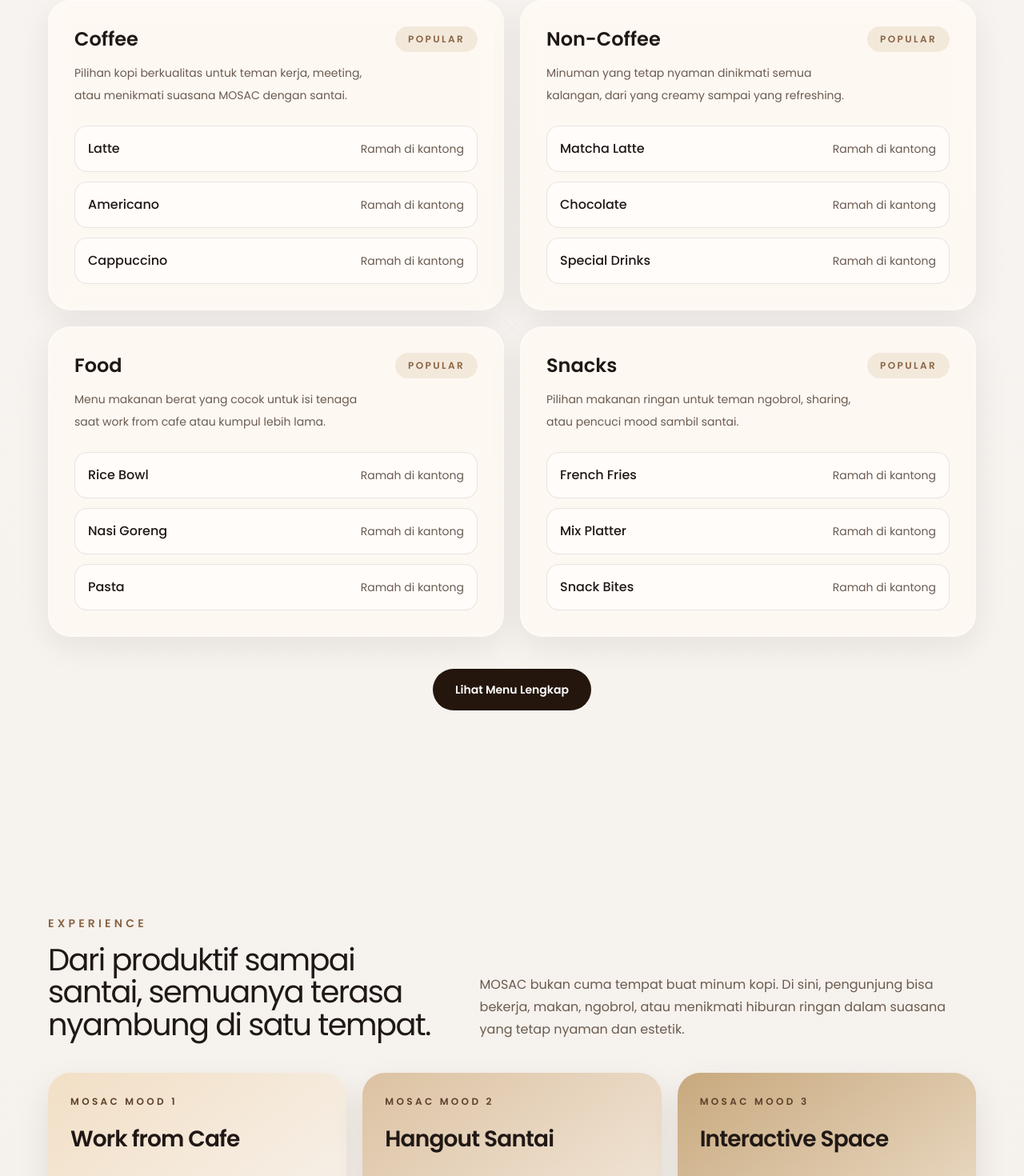
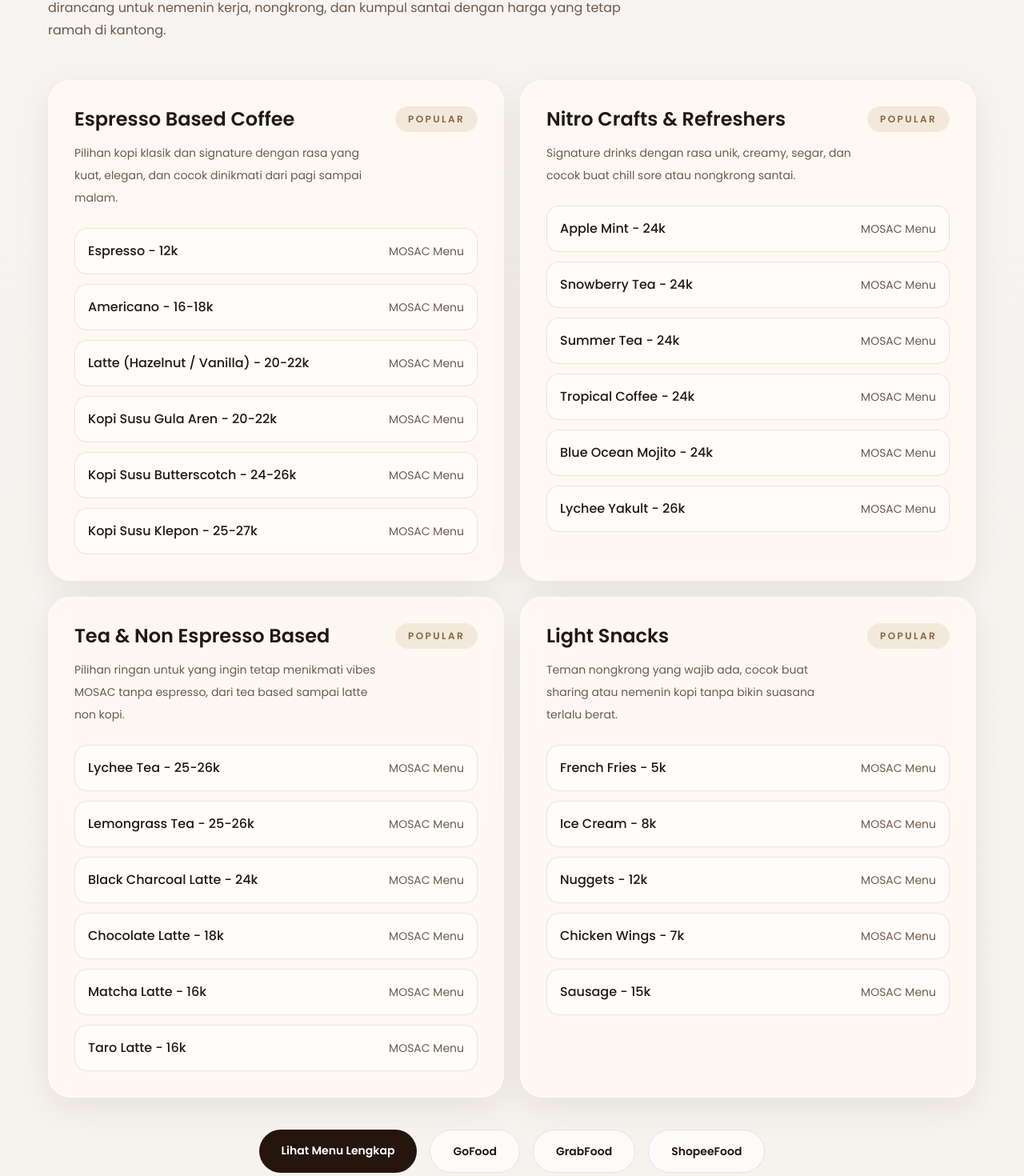
Before and after one commit to Hawariii/mosac-space-and-coffee, a Next.js app: page / in a window 1280 px wide. Shown: the part 4800-6270 px from the top of the page at 80% size. Built offline with nearby package versions, Linux system fonts and the light colour scheme.

Commit message:
mengubah lokasi, kontak asli brand nya

```diff
--- a/components/CTA.tsx
+++ b/components/CTA.tsx
@@ -22,7 +22,7 @@
 
               <div className="mt-8 flex flex-col gap-4 sm:flex-row">
                 <a
-                  href="https://wa.me/6281234567890?text=Halo%20MOSAC%2C%20saya%20ingin%20berkunjung."
+                  href="https://wa.me/6285173383437?text=Halo%20MOSAC%2C%20saya%20ingin%20berkunjung."
                   target="_blank"
                   rel="noreferrer"
                   className="w-full rounded-full bg-primary px-6 py-4 text-center text-sm font-semibold text-[#24160d] transition hover:bg-[#d5b894] sm:w-auto"
--- a/components/Footer.tsx
+++ b/components/Footer.tsx
@@ -52,15 +52,26 @@
             Informasi
           </h2>
           <div className="mt-4 grid gap-4 text-sm text-[#5f4a3a]">
-            <p>Kawasan Mayor Oking, Citeureup, Bogor, dekat pintu Tol Citeureup.</p>
+            <p>
+              Jl. Raya Mayor Oking Jaya Atmaja samping pintu tol, Karang Asem
+              Bar., Kec. Citeureup, Kabupaten Bogor, Jawa Barat 16811
+            </p>
             <p>Setiap hari, 10:00 - 22:00 WIB</p>
             <a
-              href="https://wa.me/6281234567890?text=Halo%20MOSAC%2C%20saya%20ingin%20bertanya."
+              href="https://wa.me/6285173383437?text=Halo%20MOSAC%2C%20saya%20ingin%20bertanya."
               target="_blank"
               rel="noreferrer"
               className="font-medium text-[#2b1d13] transition hover:text-primary-deep"
             >
-              WhatsApp
+              WhatsApp: +62 851-7338-3437
+            </a>
+            <a
+              href="https://www.instagram.com/mosac.id/"
+              target="_blank"
+              rel="noreferrer"
+              className="font-medium text-[#2b1d13] transition hover:text-primary-deep"
+            >
+              Instagram: @mosac.id
             </a>
           </div>
         </div>
--- a/components/Location.tsx
+++ b/components/Location.tsx
@@ -22,8 +22,23 @@
             <div>
               <h3 className="text-lg font-semibold">Alamat</h3>
               <p className="mt-2 text-sm leading-7 text-muted">
-                Kawasan Mayor Oking, Citeureup, Bogor, dekat pintu Tol Citeureup.
+                Jl. Raya Mayor Oking Jaya Atmaja samping pintu tol, Karang Asem
+                Bar., Kec. Citeureup, Kabupaten Bogor, Jawa Barat 16811
               </p>
+            </div>
+            <div>
+              <h3 className="text-lg font-semibold">Kontak</h3>
+              <div className="mt-2 grid gap-2 text-sm text-muted">
+                <p>Reservasi / WhatsApp: +62 851-7338-3437</p>
+                <a
+                  href="https://www.instagram.com/mosac.id/"
+                  target="_blank"
+                  rel="noreferrer"
+                  className="font-medium text-primary-deep transition hover:text-[#24160d]"
+                >
+                  Instagram: @mosac.id
+                </a>
+              </div>
             </div>
             <div>
               <h3 className="text-lg font-semibold">Jam Operasional</h3>
@@ -49,7 +64,7 @@
               Buka di Google Maps
             </a>
             <a
-              href="https://wa.me/6281234567890?text=Halo%20MOSAC%2C%20saya%20mau%20tanya%20ketersediaan%20tempat."
+              href="https://wa.me/6285173383437?text=Halo%20MOSAC%2C%20saya%20mau%20tanya%20ketersediaan%20tempat."
               target="_blank"
               rel="noreferrer"
               className="w-full rounded-full border border-primary/40 bg-primary/10 px-6 py-4 text-center text-sm font-semibold text-primary-deep transition hover:bg-primary/15 sm:w-auto"
--- a/components/Menu.tsx
+++ b/components/Menu.tsx
@@ -1,23 +1,54 @@
 const categories = [
   {
-    title: "Coffee",
-    description: "Pilihan kopi berkualitas untuk teman kerja, meeting, atau menikmati suasana MOSAC dengan santai.",
-    items: ["Latte", "Americano", "Cappuccino"],
+    title: "Espresso Based Coffee",
+    description:
+      "Pilihan kopi klasik dan signature dengan rasa yang kuat, elegan, dan cocok dinikmati dari pagi sampai malam.",
+    items: [
+      "Espresso - 12k",
+      "Americano - 16-18k",
+      "Latte (Hazelnut / Vanilla) - 20-22k",
+      "Kopi Susu Gula Aren - 20-22k",
+      "Kopi Susu Butterscotch - 24-26k",
+      "Kopi Susu Klepon - 25-27k",
+    ],
   },
   {
-    title: "Non-Coffee",
-    description: "Minuman yang tetap nyaman dinikmati semua kalangan, dari yang creamy sampai yang refreshing.",
-    items: ["Matcha Latte", "Chocolate", "Special Drinks"],
+    title: "Nitro Crafts & Refreshers",
+    description:
+      "Signature drinks dengan rasa unik, creamy, segar, dan cocok buat chill sore atau nongkrong santai.",
+    items: [
+      "Apple Mint - 24k",
+      "Snowberry Tea - 24k",
+      "Summer Tea - 24k",
+      "Tropical Coffee - 24k",
+      "Blue Ocean Mojito - 24k",
+      "Lychee Yakult - 26k",
+    ],
   },
   {
-    title: "Food",
-    description: "Menu makanan berat yang cocok untuk isi tenaga saat work from cafe atau kumpul lebih lama.",
-    items: ["Rice Bowl", "Nasi Goreng", "Pasta"],
+    title: "Tea & Non Espresso Based",
+    description:
+      "Pilihan ringan untuk yang ingin tetap menikmati vibes MOSAC tanpa espresso, dari tea based sampai latte non kopi.",
+    items: [
+      "Lychee Tea - 25-26k",
+      "Lemongrass Tea - 25-26k",
+      "Black Charcoal Latte - 24k",
+      "Chocolate Latte - 18k",
+      "Matcha Latte - 16k",
+      "Taro Latte - 16k",
+    ],
   },
   {
-    title: "Snacks",
-    description: "Pilihan makanan ringan untuk teman ngobrol, sharing, atau pencuci mood sambil santai.",
-    items: ["French Fries", "Mix Platter", "Snack Bites"],
+    title: "Light Snacks",
+    description:
+      "Teman nongkrong yang wajib ada, cocok buat sharing atau nemenin kopi tanpa bikin suasana terlalu berat.",
+    items: [
+      "French Fries - 5k",
+      "Ice Cream - 8k",
+      "Nuggets - 12k",
+      "Chicken Wings - 7k",
+      "Sausage - 15k",
+    ],
   },
 ];
 
@@ -25,13 +56,18 @@
   return (
     <section id="menu" className="py-24 md:py-32">
       <div className="section-shell">
-        <div className="mb-10 max-w-2xl sm:mb-12">
+        <div className="mb-10 max-w-3xl sm:mb-12">
           <p className="text-sm font-semibold uppercase tracking-[0.3em] text-primary-deep">
             Pilihan Menu
           </p>
           <h2 className="section-title mt-4">
             Bukan cuma kopi, tapi pilihan menu yang bikin betah berlama-lama.
           </h2>
+          <p className="mt-4 max-w-3xl text-sm leading-7 text-muted sm:text-base">
+            Dari espresso based coffee, nitro crafts, tea, refreshers, sampai
+            light snacks, menu MOSAC dirancang untuk nemenin kerja, nongkrong,
+            dan kumpul santai dengan harga yang tetap ramah di kantong.
+          </p>
         </div>
 
         <div className="grid gap-5 lg:grid-cols-2">
@@ -59,7 +95,7 @@
                     className="flex items-center justify-between gap-3 rounded-2xl border border-[var(--border)] bg-white/55 px-4 py-3.5 sm:py-4"
                   >
                     <span className="min-w-0 text-sm font-medium sm:text-base">{item}</span>
-                    <span className="shrink-0 text-xs text-muted sm:text-sm">Ramah di kantong</span>
+                    <span className="shrink-0 text-xs text-muted sm:text-sm">MOSAC Menu</span>
                   </div>
                 ))}
               </div>
@@ -67,15 +103,39 @@
           ))}
         </div>
 
-        <div className="mt-10 flex justify-center">
+        <div className="mt-10 grid gap-4 sm:flex sm:flex-wrap sm:justify-center">
           <a
-            href="https://wa.me/6281234567890?text=Halo%20MOSAC%2C%20boleh%20minta%20menu%20lengkap%3F"
+            href="https://wa.me/6285173383437?text=Halo%20MOSAC%2C%20boleh%20minta%20menu%20lengkap%3F"
             target="_blank"
             rel="noreferrer"
             className="w-full rounded-full bg-[#24160d] px-7 py-4 text-center text-sm font-semibold text-white transition hover:bg-[#3a2619] sm:w-auto"
           >
             Lihat Menu Lengkap
           </a>
+          <a
+            href="https://gofood.link/a/Gx5XPJQ?utm_source=linktree_admin_share&utm_medium=social&utm_content=link_in_bio&fbclid=PAb21jcAQ0dS9leHRuA2FlbQIxMQBzcnRjBmFwcF9pZA81NjcwNjczNDMzNTI0MjcAAadh8WdjHwlYKVM1FTN4uOyE-OkinerIFZxxDbvZtuhYe8W2oWHppDAf5TiWgA_aem_zdFkxFXPtXkXcjNsBPX_yQ"
+            target="_blank"
+            rel="noreferrer"
+            className="w-full rounded-full border border-[var(--border)] bg-white/70 px-7 py-4 text-center text-sm font-semibold text-[#24160d] transition hover:bg-white sm:w-auto"
+          >
+            GoFood
+          </a>
+          <a
+            href="https://r.grab.com/g/6-20260328_154914_6a6dc38a1f8f4a2c84b0dc7938749b71_MEXMPS-6-C36WANLWKBTYFE"
+            target="_blank"
+            rel="noreferrer"
+            className="w-full rounded-full border border-[var(--border)] bg-white/70 px-7 py-4 text-center text-sm font-semibold text-[#24160d] transition hover:bg-white sm:w-auto"
+          >
+            GrabFood
+          </a>
+          <a
+            href="https://shopee.co.id/universal-link/now-food/shop/21159289?deep_and_deferred=1&shareChannel=copy_link"
+            target="_blank"
+            rel="noreferrer"
+            className="w-full rounded-full border border-[var(--border)] bg-white/70 px-7 py-4 text-center text-sm font-semibold text-[#24160d] transition hover:bg-white sm:w-auto"
+          >
+            ShopeeFood
+          </a>
         </div>
       </div>
     </section>
```
